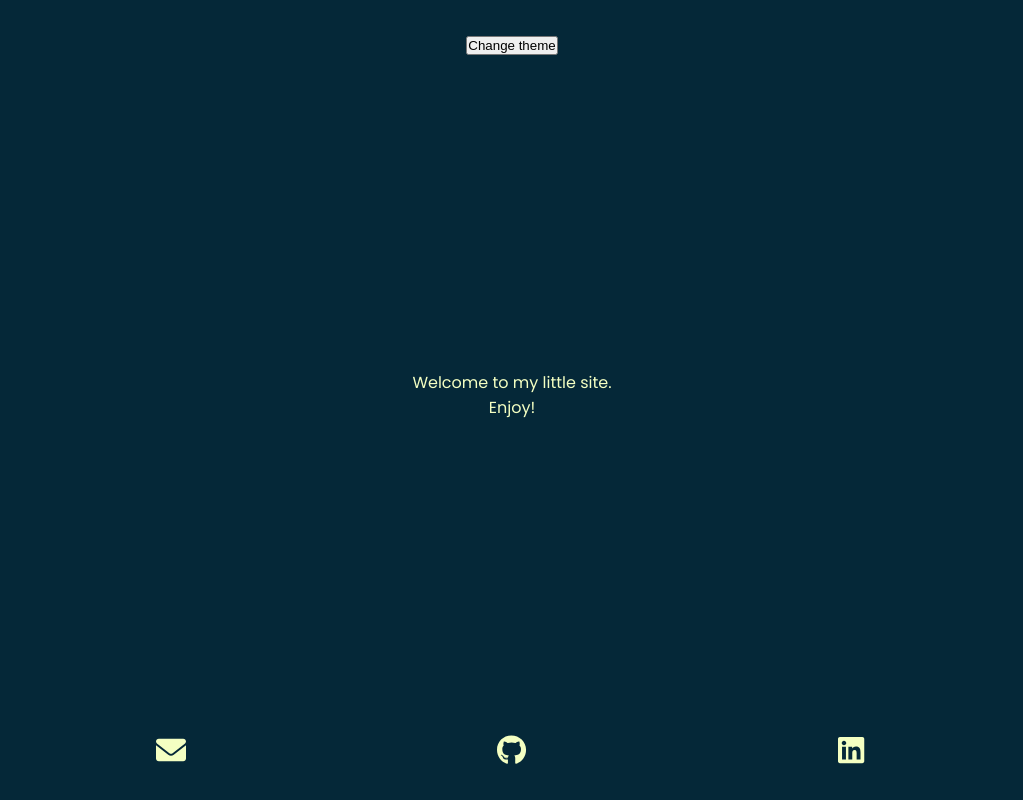
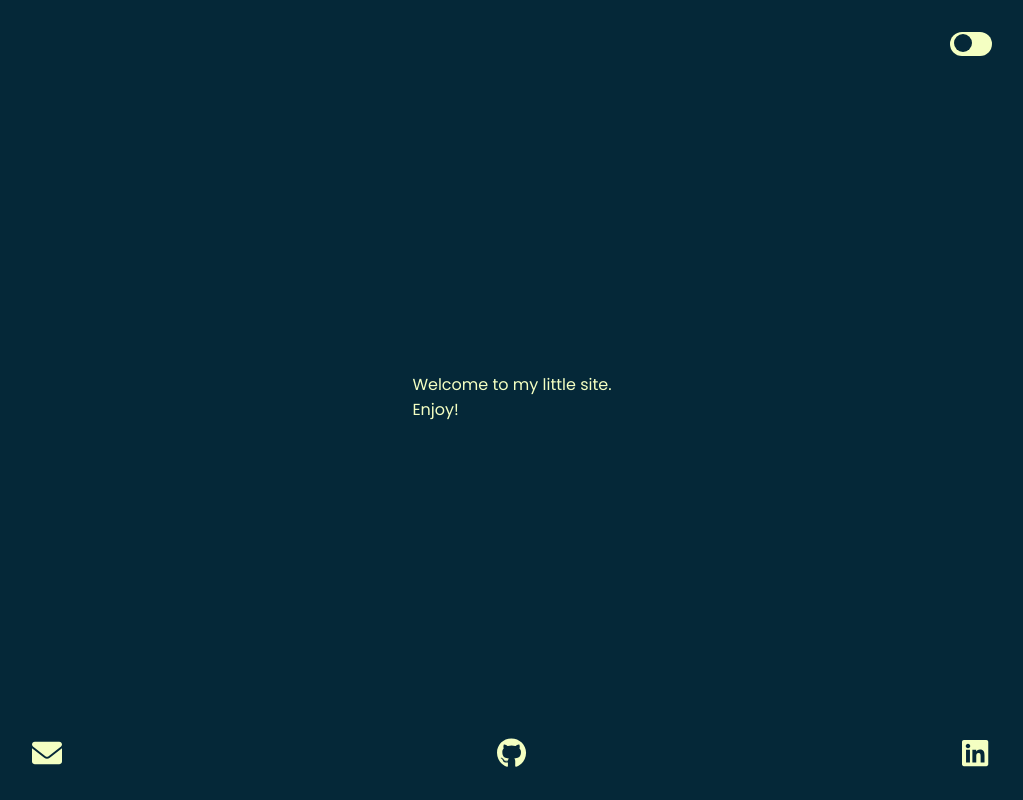
Before and after one commit to aledeloss/little-site, a React (Create React App) app: page / in a window 1280 px wide. Shown: the whole page, without its empty margins (128-1151 px from the left). Built offline with nearby package versions, Linux system fonts and the light colour scheme.

Commit message:
Add switch and styles

```diff
--- a/src/App.tsx
+++ b/src/App.tsx
@@ -4,27 +4,32 @@ import Links from './components/Links'
 import Main from './components/Main'
 import { darkTheme, lighTheme } from './styles/variables'
 import GlobalStyles from './styles/globalStyles'
+import { Switch } from './components/Switch'
 
 const StyledApp = styled.div`
-min-height: 100vh;
-display: flex;
-flex-direction: column;
-text-align: center;
-align-items: center;
-justify-content: center;
-color: white;`
+  margin-left: 10vw;
+  min-height: 100vh;
+  width: 80vw;
+  align-self: center;
+  display: flex;
+  flex-direction: column;
+  text-align: center;
+  align-items: center;
+  justify-content: space-between;
+  padding: 2em;
+`
 
 function App () {
-  const [theme, setTheme] = useState('light')
+  const [theme, setTheme] = useState('light') // should this be a boolean
 
-  const themeToggler = () => {
+  const themeToggler = ():void => {
     setTheme(theme === 'dark' ? 'light' : 'dark')
   }
   return (
     <ThemeProvider theme={theme === 'dark' ? darkTheme : lighTheme}>
       <GlobalStyles />
       <StyledApp>
-        <button onClick={() => themeToggler()}>Change theme</button>
+        <Switch handleClick={themeToggler} theme={theme}/>
         <Main />
         <Links />
       </StyledApp>
--- a/src/components/Link.tsx
+++ b/src/components/Link.tsx
@@ -11,33 +11,29 @@ interface ILink {
 const StyledLink = styled.a`
   width: 30px;
   height: 30px;
+  display: inline-block;
 
-  &:hover, $:focus {
+  &:hover, &:focus {
     transform: scale(1.1);
     opacity: 0.6;
+    border: solid blue;
   }
 `
 
 const StyledPath = styled.path`
   fill: ${props => props.theme.colorSecondary};
 `
-const StyledSvg = styled.svg`
-  fill: 'red';
-${StyledLink}:focus & {
-  transform: scale(1.5);
-}
-`
 
-const Link: React.FC<ILink> = ({ iconContent, url, title }: ILink) => {
+export const Link: React.FC<ILink> = ({ iconContent, url, title }: ILink) => {
   return (
-    <StyledLink href={url} target='_blank' data-testid={url}>
-      <StyledSvg tabIndex={0} xmlns="http://www.w3.org/2000/svg"
+    <StyledLink tabIndex={0} href={url} target='_blank' data-testid={url} aria-labeledby={title}>
+      <svg tabIndex={-1} xmlns="http://www.w3.org/2000/svg"
       viewBox="0 0 512 512">
-        <title>{title}</title>
+        <title id={title}>{title}</title>
         <StyledPath
           className="envolope-icon"
           d={iconContent}/>
-      </StyledSvg>
+      </svg>
     </StyledLink>
   )
 }
--- a/src/components/Links.tsx
+++ b/src/components/Links.tsx
@@ -1,14 +1,13 @@
 import React from 'react'
 
 import styled from 'styled-components'
-// import { darkTheme } from '../styles/variables'
 import Link from './Link'
 import { linksData } from './linksData'
 
 const StyledIcons = styled.section`
-  width: 80%;
+  width: 100%;
   display: flex;
-  justify-content: space-around;
+  justify-content: space-between;
   align-items: center;
 `
 
--- a/src/components/Main.tsx
+++ b/src/components/Main.tsx
@@ -3,11 +3,10 @@ import React from 'react'
 import styled from 'styled-components'
 
 const StyledMain = styled.main`
-  width: 100%;
-  height: 85vh;
+  height: 85%;
   display: flex;
   flex-direction: column;
-  align-items: center;
+  align-items: flex-start;
   justify-content: center;
   color: ${props => props.theme.colorSecondary};
 `
@@ -16,7 +15,7 @@ const Main: React.FC = () => {
   return (
         <StyledMain>
             <p>Welcome to my little site.</p>
-            <p> Enjoy!</p>
+            <p>Enjoy!</p>
         </StyledMain>
   )
 }
--- /dev/null
+++ b/src/components/Switch.tsx
@@ -0,0 +1,79 @@
+import React from 'react'
+import styled from 'styled-components'
+
+const StyledLabel = styled.label` // switch
+    position: relative;
+    display: inline-block;
+    width: 42px;
+    height: 24px;
+    align-self: flex-end;
+`
+
+const StyledSlider = styled.span` // slider
+  position: absolute;
+  cursor: pointer;
+  top: 0;
+  left: 0;
+  right: 0;
+  bottom: 0;
+  background-color: ${props => props.theme.colorSecondary};
+  -webkit-transition: .4s;
+  transition: .4s;
+  border-radius: 34px;
+
+  &:before {
+    position: absolute;
+    content: "";
+    height: 18px;
+    width: 18px;
+    left: 4px;
+    bottom: 4px;
+    background-color: ${props => props.theme.colorPrimary};
+      -webkit-transition: .4s;
+      transition: .4s;
+      border-radius: 50%;
+  }
+`
+
+const StyledInput = styled.input` // input
+  opacity: 0;
+  width: 0;
+  height: 0;
+  background-color: ${props => props.theme.colorSecondary};
+
+  &:focus + ${StyledSlider} {
+    transform: scale(1.1);
+    box-shadow: 0 0 1px #2196F3;
+  }
+
+  &:checked + ${StyledSlider} {
+    background-color: ${props => props.theme.colorSecondary};
+  }
+
+  &:checked + ${StyledSlider}:before {
+    -webkit-transform: translateX(18px);
+    -ms-transform: translateX(18px);
+    transform: translateX(18px);
+  }
+
+  &:checked + span:before {
+    -webkit-transform: translateX(18px);
+    -ms-transform: translateX(18px);
+    transform: translateX(18px);
+  }
+`
+
+interface ISwitch {
+  handleClick: React.MouseEventHandler<HTMLElement>;
+  theme: string;
+}
+
+export const Switch: React.FC<ISwitch> = ({ handleClick, theme }: ISwitch) => {
+  return (
+    <StyledLabel>
+        <StyledInput aria-label='Change theme' tabIndex={0} type="checkbox" onClick={handleClick}/>
+        <StyledSlider>
+        </StyledSlider>
+    </StyledLabel>
+  )
+}
```
